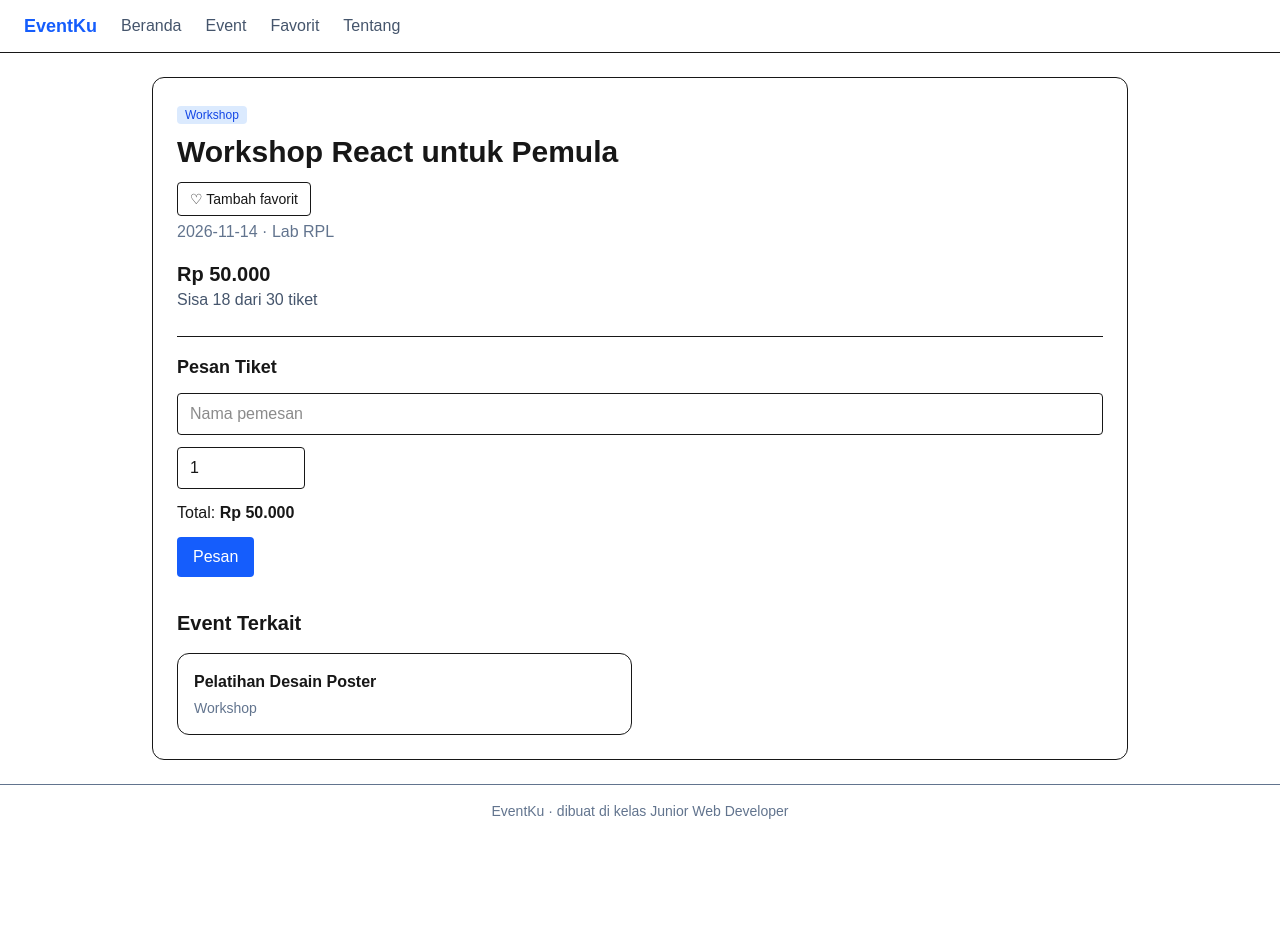
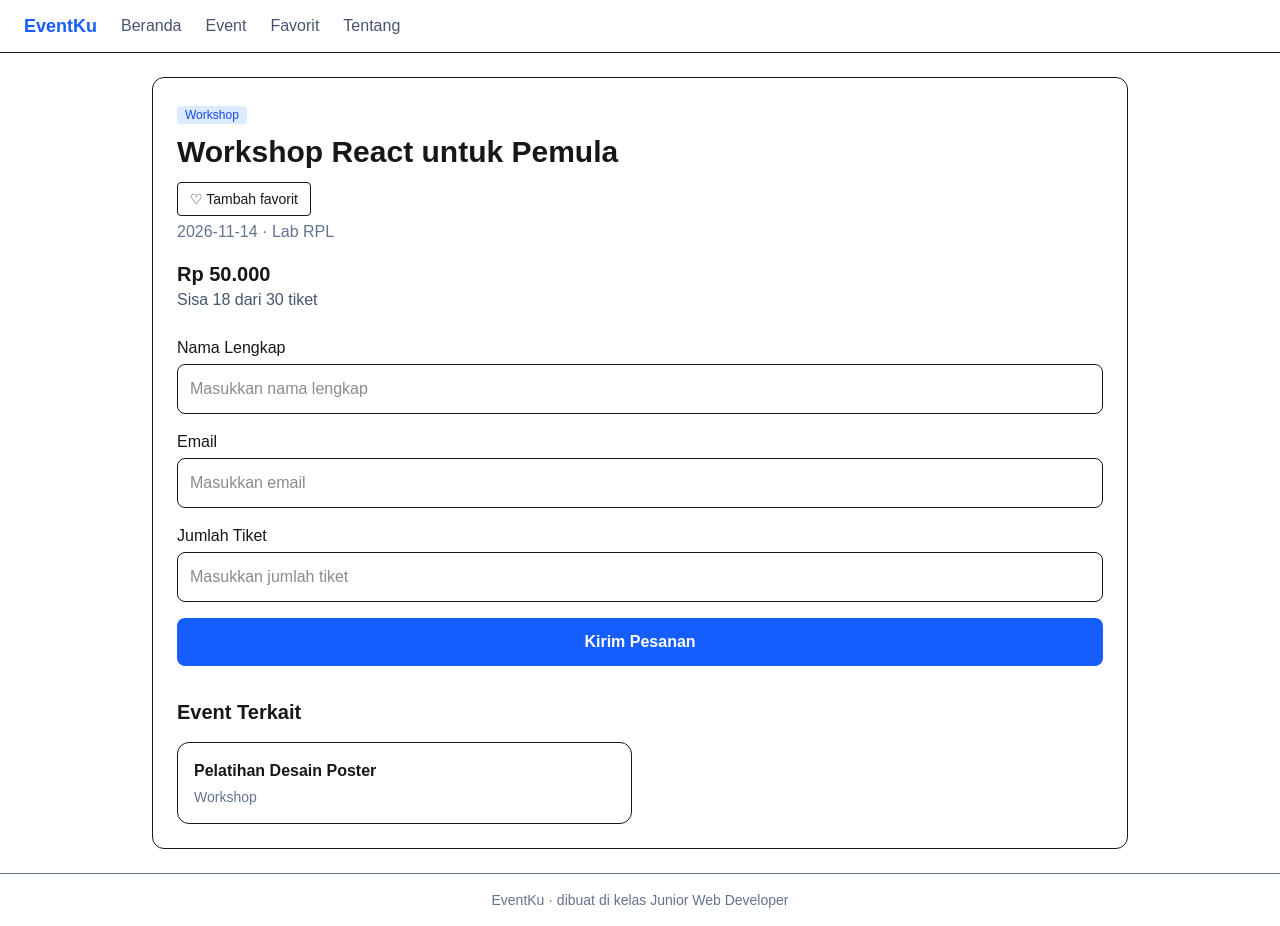
Before and after one commit to leonyrpl-droid/latihan-nextjs, a Next.js app: page /event/1 in a window 1280 px wide. Before the commit the page ends 837 px from the top, so only its background shows below. Built offline with nearby package versions, Linux system fonts and the light colour scheme.

Commit message:
menambahkan fitur form pemesanan dengan server action

```diff
--- /dev/null
+++ b/app/actions.ts
@@ -0,0 +1,57 @@
+"use server";
+
+export type FormState = {
+  success: boolean;
+  message: string;
+  errors: {
+    nama?: string;
+    email?: string;
+    jumlah?: string;
+  };
+};
+
+export async function kirimPesan(
+  prevState: FormState,
+  formData: FormData,
+): Promise<FormState> {
+  const nama = String(formData.get("nama") || "").trim();
+  const email = String(formData.get("email") || "").trim();
+  const jumlah = Number(formData.get("jumlah"));
+  const sisaKuota = Number(formData.get("sisaKuota"));
+
+  const errors: FormState["errors"] = {};
+
+  // Validasi nama
+  if (!nama) {
+    errors.nama = "Nama wajib diisi.";
+  }
+
+  // Validasi email
+  if (!email) {
+    errors.email = "Email wajib diisi.";
+  } else if (!/^[^\s@]+@[^\s@]+\.[^\s@]+$/.test(email)) {
+    errors.email = "Format email tidak valid.";
+  }
+
+  // Validasi jumlah tiket
+  if (!Number.isInteger(jumlah) || jumlah < 1) {
+    errors.jumlah = "Jumlah tiket minimal 1.";
+  } else if (!Number.isInteger(sisaKuota) || jumlah > sisaKuota) {
+    errors.jumlah = "Jumlah tiket melebihi sisa kuota.";
+  }
+
+  // Jika ada kesalahan
+  if (Object.keys(errors).length > 0) {
+    return {
+      success: false,
+      message: "Periksa kembali formulir kamu.",
+      errors,
+    };
+  }
+
+  return {
+    success: true,
+    message: "Data berhasil divalidasi.",
+    errors: {},
+  };
+}
--- a/components/FormPesan.tsx
+++ b/components/FormPesan.tsx
@@ -1,82 +1,76 @@
-
 "use client";
 
-import { useState } from "react";
-import { rupiah, type Event } from "@/events";
-import type { FormEvent } from "react";
+import { useActionState } from "react";
+import { kirimPesan, type FormState } from "@/app/actions";
+import type { Event } from "@/events";
+
+const initialState: FormState = {
+  success: false,
+  message: "",
+  errors: {},
+};
 
 export default function FormPesan({ event }: { event: Event }) {
-  const sisa = event.kuota - event.terisi;
-  const [nama, setNama] = useState("");
-  const [jumlah, setJumlah] = useState(1);
-  const [pesan, setPesan] = useState("");
-  const [berhasil, setBerhasil] = useState(false);
+  const [state, formAction, pending] = useActionState(kirimPesan, initialState);
 
-  function kirim(e: FormEvent<HTMLFormElement>) {
-    e.preventDefault();
-    setBerhasil(false);
-
-    if (nama.trim().length < 3) {
-      return setPesan("Nama minimal 3 huruf.");
-    }
-    if (jumlah < 1) {
-      return setPesan("Jumlah tiket minimal 1.");
-    }
-    if (!Number.isInteger(jumlah)) {
-      return setPesan("Jumlah tiket harus berupa angka bulat.");
-    }
-    if (jumlah > sisa) {
-      return setPesan("Sisa tiket hanya tersedia " + sisa + ".");
-    }
-
-    setPesan("");
-    setBerhasil(true);
-  }
-
-  if (sisa === 0) {
-    return <p className="mt-6 font-medium text-red-600">Tiket sudah habis.</p>;
-  }
+  const sisaKuota = event.kuota - event.terisi;
 
   return (
-    <form onSubmit={kirim} className="mt-6 space-y-3 border-t pt-4">
-      <h2 className="text-lg font-semibold">Pesan Tiket</h2>
+    <form action={formAction} className="mt-6 space-y-4">
+      <input type="hidden" name="sisaKuota" value={sisaKuota} />
 
-      <input
-        value={nama}
-        onChange={(e) => setNama(e.target.value)}
-        placeholder="Nama pemesan"
-        className="w-full rounded border px-3 py-2"
-      />
+      <div>
+        <label className="mb-1 block font-medium">Nama Lengkap</label>
+        <input
+          type="text"
+          name="nama"
+          placeholder="Masukkan nama lengkap"
+          className="w-full rounded-lg border p-3"
+        />
+        {state.errors.nama && (
+          <p className="mt-1 text-sm text-red-600">{state.errors.nama}</p>
+        )}
+      </div>
 
-      <input
-        type="number"
-        min="1"
-        max={sisa}
-        step="1"
-        value={jumlah}
-        onChange={(e) => setJumlah(Number(e.target.value))}
-        className="block w-32 rounded border px-3 py-2"
-      />
+      <div>
+        <label className="mb-1 block font-medium">Email</label>
+        <input
+          type="email"
+          name="email"
+          placeholder="Masukkan email"
+          className="w-full rounded-lg border p-3"
+        />
+        {state.errors.email && (
+          <p className="mt-1 text-sm text-red-600">{state.errors.email}</p>
+        )}
+      </div>
 
-      <p>
-        Total: <b>{rupiah(event.harga * jumlah)}</b>
-      </p>
+      <div>
+        <label className="mb-1 block font-medium">Jumlah Tiket</label>
+        <input
+          type="number"
+          name="jumlah"
+          min="1"
+          placeholder="Masukkan jumlah tiket"
+          className="w-full rounded-lg border p-3"
+        />
+        {state.errors.jumlah && (
+          <p className="mt-1 text-sm text-red-600">{state.errors.jumlah}</p>
+        )}
+      </div>
 
-      {pesan && (
-        <p className="text-sm text-red-600">{pesan}</p>
-      )}
-
-      {berhasil && (
-        <p className="text-green-700">
-          Terima kasih {nama}! Jumlah {jumlah} tiket dipesan (belum tersimpan, ini masih latihan).
+      {state.message && (
+        <p className={state.success ? "text-green-600" : "text-red-600"}>
+          {state.message}
         </p>
       )}
 
       <button
         type="submit"
-        className="rounded bg-blue-600 px-4 py-2 text-white hover:bg-blue-700"
+        disabled={pending}
+        className="w-full rounded-lg bg-blue-600 p-3 font-semibold text-white hover:bg-blue-700 disabled:opacity-50"
       >
-        Pesan
+        {pending ? "Memproses..." : "Kirim Pesanan"}
       </button>
     </form>
   );
```
